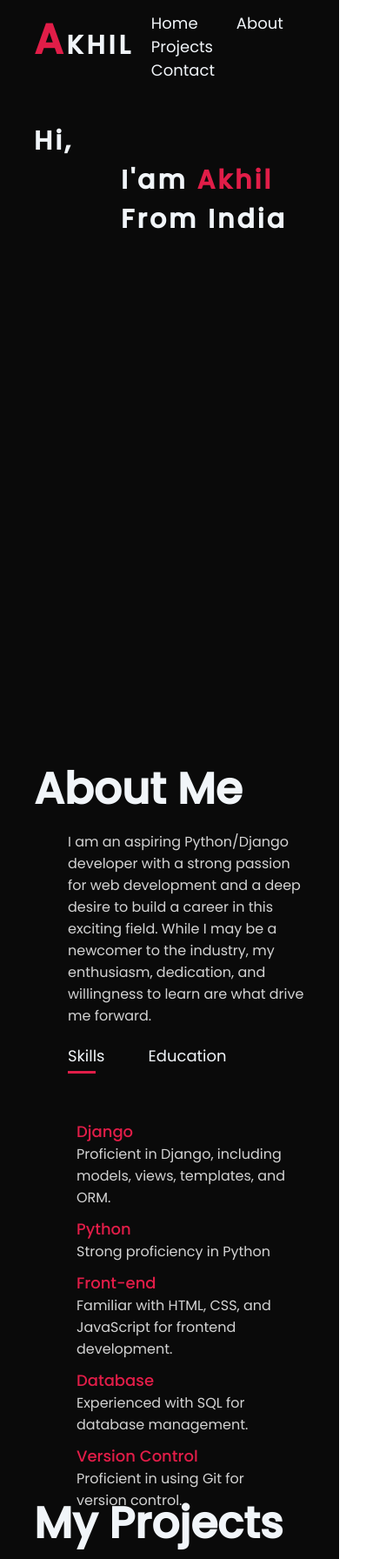
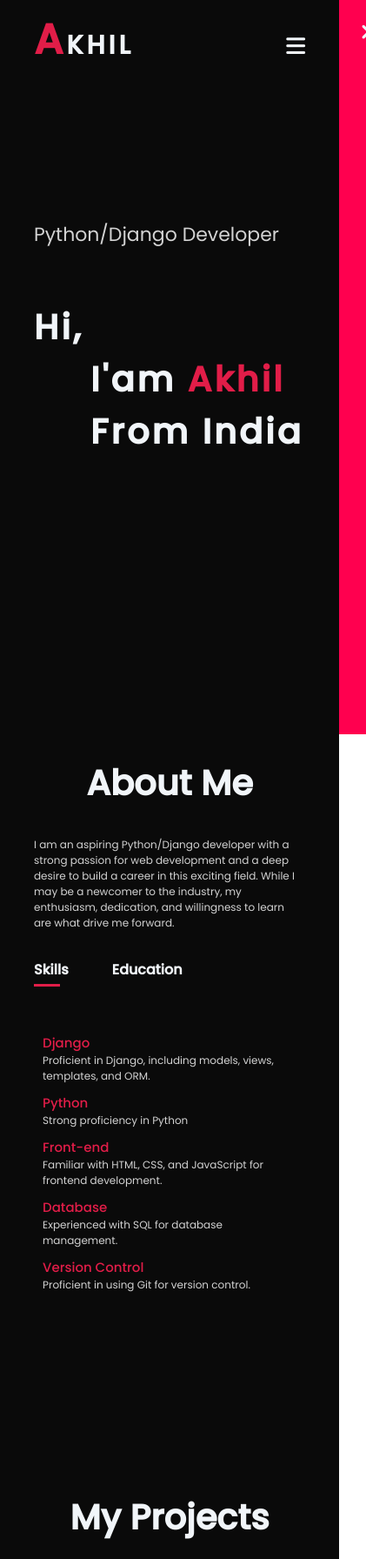
Before and after one commit to Akhilus26/-portfolio-website, a plain HTML site: page index.html in a window 390 px wide. Shown: the top 1792 px of the page at 87% size, 421 px wide, since content can reach past the window. Drawn offline with Linux system fonts and the light colour scheme.

Commit message:
mobile resposive added

```diff
--- a/index.html
+++ b/index.html
@@ -19,12 +19,14 @@
                     <h1><span>A</span>KHIL</h1>
                 </a>
                 <div class="nav-links">
-                    <ul>
+                    <ul id="sidemenu">
                         <li><a href="#header">Home</a></li>
                         <li><a href="#about">About</a></li>
                         <li><a href="#projects">Projects</a></li>
                         <li><a href="#contact">Contact</a></li>
+                        <i class="fa-solid fa-xmark" onclick="closemenu()"></i>
                     </ul>
+                    <i class="fa-solid fa-bars" onclick="openmenu()"></i>
                 </div>
             </nav>
             <div class="header-txt">
@@ -121,7 +123,7 @@
                         <a href="https://github.com/Akhilus26"><i class="fa-brands fa-square-github"></i></a>
                         <a href="https://www.linkedin.com/in/akhil-u-s-639618297/"><i class="fa-brands fa-linkedin"></i></a>
                     </div>
-                    <a class="btn" href="./AKHIL U S.pdf" ><button >MY RESUME</button></a>
+                    <a class="btn resume" href="./AKHIL U S.pdf" ><button >MY RESUME</button></a>
                 </div>
                 <div class="contact-right">
                     <form action="">
--- a/script.js
+++ b/script.js
@@ -1,16 +1,29 @@
-var tabLinks= document.getElementsByClassName("tab-links")
-var tabContents= document.getElementsByClassName("tab-contents")
+var tabLinks= document.getElementsByClassName("tab-links");
+var tabContents= document.getElementsByClassName("tab-contents");
 
 function opentab(tabName){
    for(tabLink of tabLinks){
-    tabLink.classList.remove("active-link")
+    tabLink.classList.remove("active-link");
    }
 
    for (tabContent of tabContents){
-    tabContent.classList.remove("active-tab")
+    tabContent.classList.remove("active-tab");
    }
 
-   event.currentTarget.classList.add("active-link")
+   event.currentTarget.classList.add("active-link");
 
-   document.getElementById(tabName).classList.add("active-tab")
+   document.getElementById(tabName).classList.add("active-tab");
 }
+
+//---------------------------------sidemenu----------------------------------------------//
+
+var sidemen = document.getElementById("sidemenu");
+
+function openmenu(){
+   sidemen.style.right = "0";
+
+}
+
+function closemenu(){
+   sidemen.style.right = "-200px";
+}
--- a/style.css
+++ b/style.css
@@ -114,7 +114,7 @@ nav ul li a:hover::after{
 }
 
 
-/* ----------------------About----------------------------- */
+/* ----------------------About----------------------------------------------------------------- */
 
 .about{
     width: 100%;
@@ -152,7 +152,7 @@ nav ul li a:hover::after{
  .tab-titles p{
     color: var(--clr-white);
     font-size: 18px;
-    font-size: 600;
+    font-weight: 600;
  }
  .tab-links{
     margin-right: 50px;
@@ -392,12 +392,137 @@ form input,form textarea{
     border-radius: 6px;
 }
 
-/* --------- resonsive part----------------------------- */
+nav .fa-solid {
+    display: none;
+}
+
+/* -------------------------------- responsive for mobile phone ------------------------------------------------------------- */
+
 @media only screen and (max-width:600px){
-    .header-txt p{
+
+    nav .fa-solid{
+        display: block;
+        font-size: 25px;
+    }
+
+    nav{
+        position: relative;
+    }
+
+    nav ul{
+        background:#ff004f;
+        position:fixed;
+        top: 0;
+        right: -200px;
+        width: 200px;
+        height: 100vh;
+        padding-top: 50px;
+        z-index: 2;
+        transition: right 0.5s;
+    }
+
+    nav ul li{
+        display: block;
+        margin: 25px;
+    }
+
+    nav ul .fa-solid{
+        position: absolute;
+        top: 25px;
+        left: 25px;
+        cursor: pointer;
+    }
+    .header-txt{
+        /* padding-top: 55%; */
         font-size: 16px;
     }
+
+    .header-txt p{
+        margin-top: 30%;
+        font-size: 22px;
+        margin-bottom: 50px;
+    }
+
     .header-txt h1{
-        font-size: 30px;
+        font-size: 40px;
+
+    }
+
+    .header-txt-2{
+        /* margin-top: 20px; */
+        margin-left: 65px;
+    }
+/* --------------------- About section ----------------------------------------------- */
+    .about-container{
+        padding: 10px 10%
+    }
+
+    .about-content-text{
+        margin: 10px 7% 10px 10%;
+    }
+
+    .about-container h1{
+        font-size: 40px;
+        text-align: center;
+
+    }
+
+    .about-content-text p{
+        font-size: 12px;
+        padding-top: 12px;
+    }
+
+    .tab-titles p{
+        font-size: 16px;
+    }
+
+    .tab-contents{
+        padding: 10px 10px;
+    }
+
+    .tab-contents ul li{
+        font-size: 12px;
+    }
+
+    .tab-contents ul li span{
+        font-size: 15px;
+    }
+
+/* --------------------- project section ---------------------- */
+
+    .project_page{
+        padding: 10px 10%;
+        height: fit-content;
+    }
+
+    .project-header h1{
+        font-size: 40px;
+        text-align: center;
+
+    }
+    .project img{
+        margin: 0 20% 0 5%;
+        height: 35vh;
+        width: 90%;
+    }
+    .layer{
+        font-size: 13px;
+    }
+
+    .btn{
+        margin-left: 25%;
+    }
+/* ----------------------- contact section --------------------- */
+
+    .row{
+        display:flex ;
+        flex-direction: column;
+    }
+    .contact-left, .contact-right{
+        flex-basis: 100%;
+    }
+    .resume{
+        margin: 0;
+
     }
 }
```
